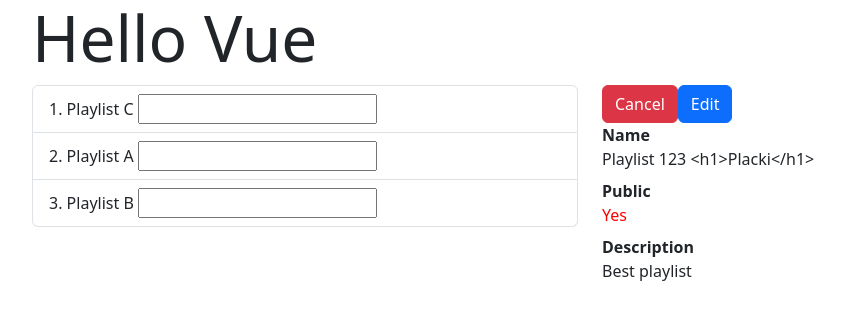
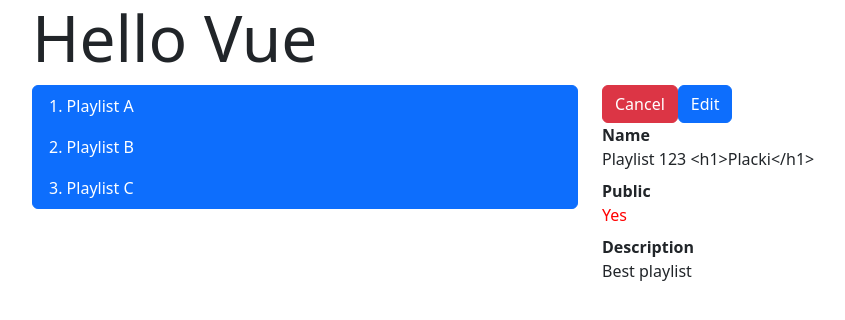
Before and after one commit to ev45ive/sages-vue-open-wrzesien, a Vue app: page / in a window 1280 px wide. Shown: the top 320 px of the page, without its empty margins (50-895 px from the left). Built offline with nearby package versions, Linux system fonts and the light colour scheme.

Commit message:
Exercise: Hilight active playlist on click

```diff
--- a/src/playlists/components/PlaylistList.vue
+++ b/src/playlists/components/PlaylistList.vue
@@ -2,12 +2,12 @@
   <div>
     <div class="list-group">
       <button
-        v-for="(playlist, index) of playlists" :key="playlist.id"
+        v-for="(playlist, index) of playlists"
+        :key="playlist.id"
         type="button"
-        class="list-group-item list-group-item-action"
+        class="list-group-item list-group-item-action active"
       >
         {{ index + 1 }}. {{ playlist.name }}
-        <input/>
       </button>
     </div>
   </div>
@@ -15,32 +15,15 @@
 
 <script lang="ts" setup>
 import { ref } from "vue";
+import { mockPlaylists } from "./mockPlaylists";
 
-const playlists = ref([
-  {
-    id: "123",
-    name: "Playlist A",
-    public: true,
-    description: "Best playlist",
-  },
-  {
-    id: "234",
-    name: "Playlist B",
-    public: false,
-    description: "Awesome playlist",
-  },
-  {
-    id: "345",
-    name: "Playlist C",
-    public: true,
-    description: "Cool playlist",
-  },
-]);
+const playlists = ref(mockPlaylists);
+const selectedId = "234";
 
+const select = (id: string) => {
+  // TODO: change selection
+};
 
-setInterval(()=>{
-    playlists.value.push(playlists.value.shift()!)
-},1000)
 
 </script>
 
--- /dev/null
+++ b/src/playlists/components/mockPlaylists.ts
@@ -0,0 +1,20 @@
+export const mockPlaylists = [
+{
+id: "123",
+name: "Playlist A",
+public: true,
+description: "Best playlist",
+},
+{
+id: "234",
+name: "Playlist B",
+public: false,
+description: "Awesome playlist",
+},
+{
+id: "345",
+name: "Playlist C",
+mockPlaylists: true,
+description: "Cool playlist",
+},
+];
```
